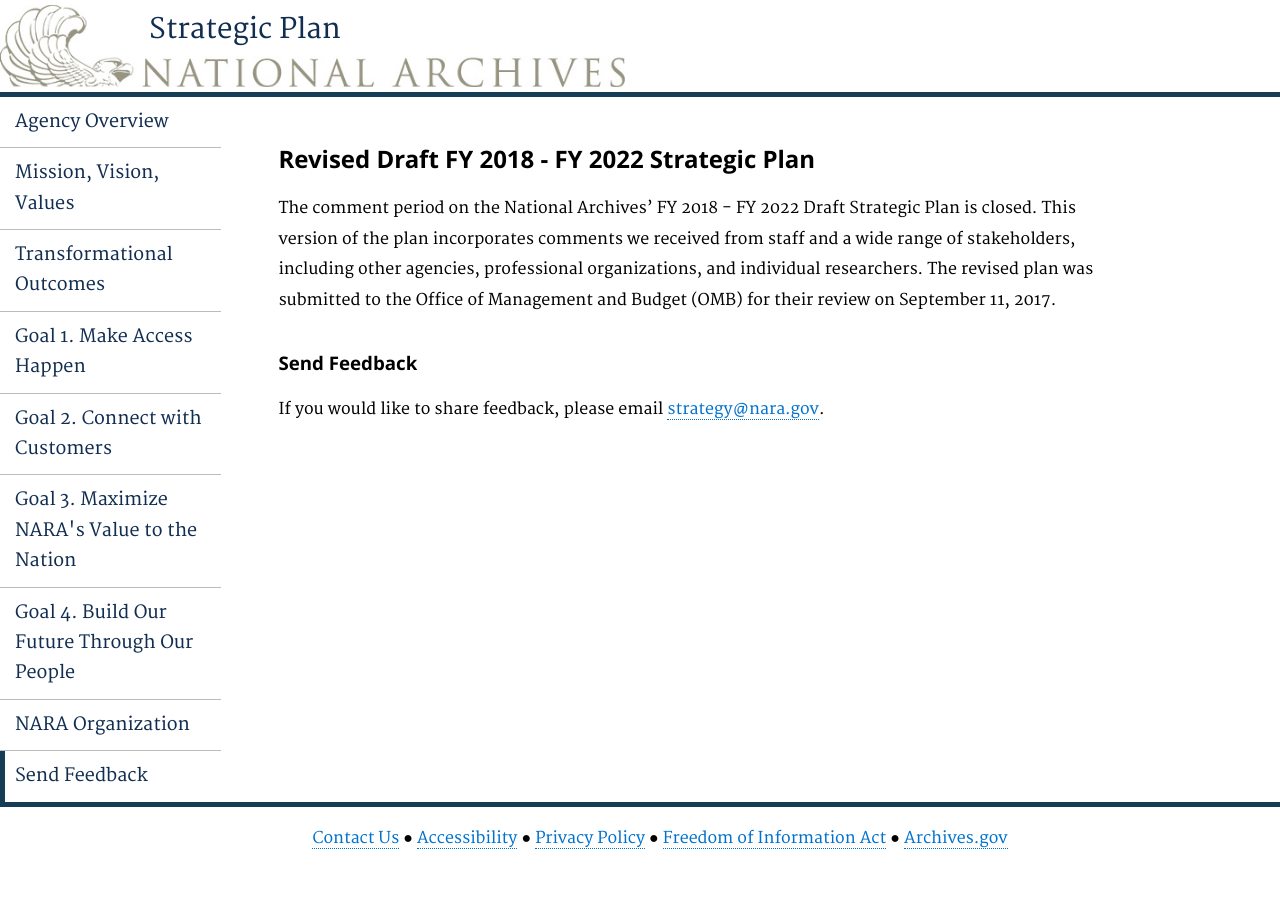
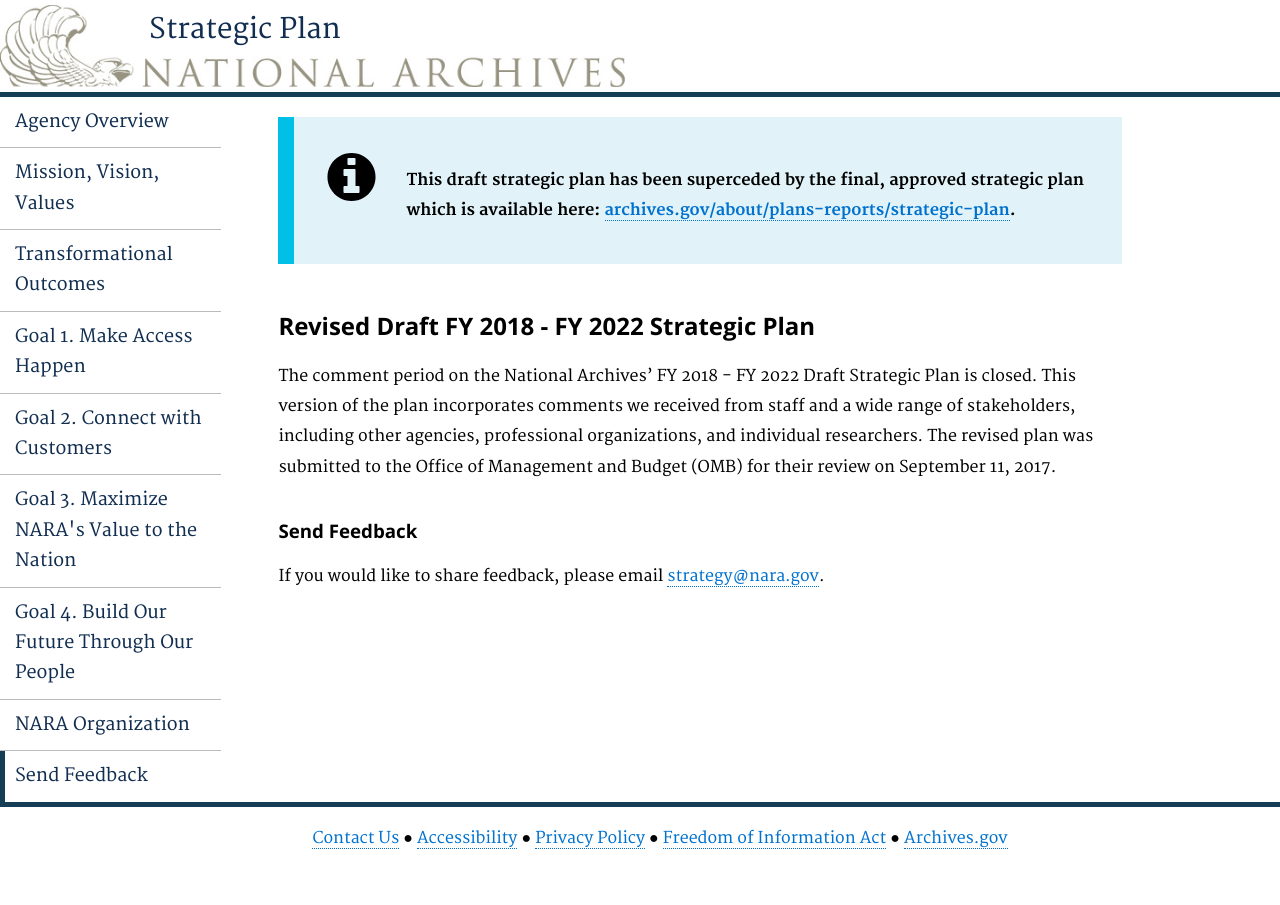
Before and after one commit to usnationalarchives/strategic-plan, a Jekyll site: the page built from pages/feedback.md, in a window 1280 px wide. Built offline with Jekyll 4.4.1, drawn with Linux system fonts in a browser that asks for light colours.

Commit message:
Updated css and text

```diff
--- a/assets/css/strategic-plan.scss
+++ b/assets/css/strategic-plan.scss
@@ -131,3 +131,40 @@ footer li:first-child:before{
   }
 
 }
+
+
+.usa-alert {
+    margin-top:20px;
+    /*background-color: #f1f1f1;*/
+    background-position: 2rem 2rem;
+    background-repeat: no-repeat;
+    background-size: 5.2rem;
+    padding-bottom: 1.4rem;
+    padding-left: 3rem;
+    padding-right: 2rem;
+    padding-top: 2rem;
+    position: relative;
+}
+
+.usa-alert-info {
+    background-color: #e1f3f8;
+    background-image: url(../images/info.svg);
+}
+
+
+
+.usa-alert::before {
+    background-color: #02bfe7;
+    content: '';
+    height: 100%;
+    left: 0;
+    position: absolute;
+    top: 0;
+    width: 1rem;
+}
+
+.usa-alert-body {
+    display: table-cell;
+    padding-left: 5rem;
+    vertical-align: top;
+}
--- a/pages/feedback.md
+++ b/pages/feedback.md
@@ -4,6 +4,14 @@ title: Strategic Plan | Send for Feedback
 permalink: /feedback/
 description: "Send Feedback"
 ---
+
+
+<div class="usa-alert usa-alert-info">
+  <div class="usa-alert-body">
+    <p><b>This draft strategic plan has been superceded by the final, approved strategic plan which is available here: <a href='https://www.archives.gov/about/plans-reports/strategic-plan'>archives.gov/about/plans-reports/strategic-plan</a>.</b></p>
+  </div>
+</div>
+
 
 ## Revised Draft FY 2018 - FY 2022 Strategic Plan
 
```
Also changed, not shown: assets/images/info.svg (added).
